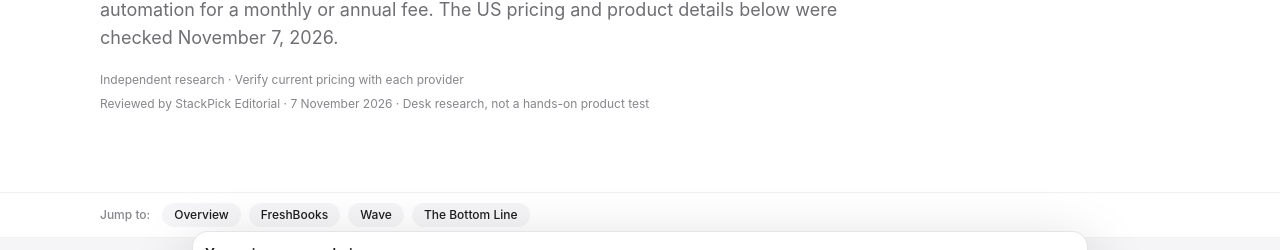
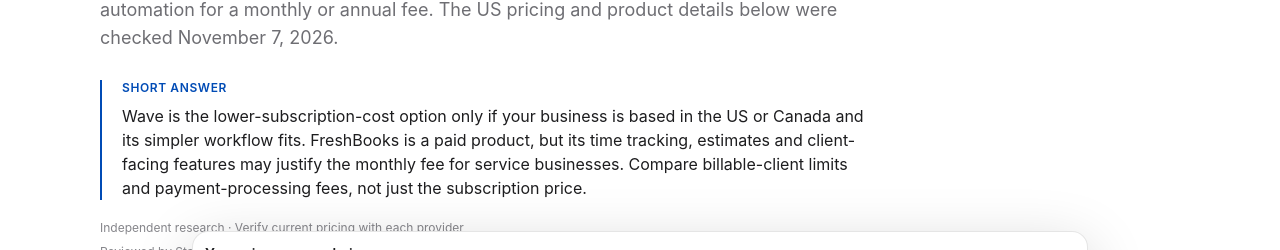
Before and after one commit to LinukaBandara/StackPick, a Next.js app: page /best/freshbooks-vs-wave in a window 1280 px wide. Shown: the part 455-705 px from the top of the page. Built offline with nearby package versions, Linux system fonts and the light colour scheme; no server answers.

Commit message:
Add decision summary to focused software comparison guide

```diff
--- a/app/best/freshbooks-vs-wave/page.tsx
+++ b/app/best/freshbooks-vs-wave/page.tsx
@@ -12,6 +12,7 @@ export default function Page() {
     <ComparisonArticle
       title="FreshBooks vs Wave"
       slug="freshbooks-vs-wave"
+      quickAnswer="Wave is the lower-subscription-cost option only if your business is based in the US or Canada and its simpler workflow fits. FreshBooks is a paid product, but its time tracking, estimates and client-facing features may justify the monthly fee for service businesses. Compare billable-client limits and payment-processing fees, not just the subscription price."
       reviewedOn="2026-11-07"
       intro="For freelancers comparing FreshBooks and Wave, geography is the first filter: Wave serves businesses based in the US and Canada. FreshBooks charges by plan and billable-client limit; Wave Starter has no subscription fee, while its Pro plan adds bookkeeping automation for a monthly or annual fee. The US pricing and product details below were checked November 7, 2026."
       pricingNote="US price snapshot checked November 7, 2026, before tax: FreshBooks lists standard monthly prices of US$23 for Lite (5 billable clients), US$43 for Plus (50 clients) and US$70 for Premium (unlimited clients); temporary introductory offers may reduce the first months but do not change the standard renewal price. Wave Starter is US$0; Wave Pro is US$19/month or US$190/year per business. Wave Pro's reduced card-processing fee applies to the first 10 cumulative transactions per monthly subscription period, then standard per-transaction fees apply. Wave account eligibility is limited to businesses based in the US and Canada."
```
